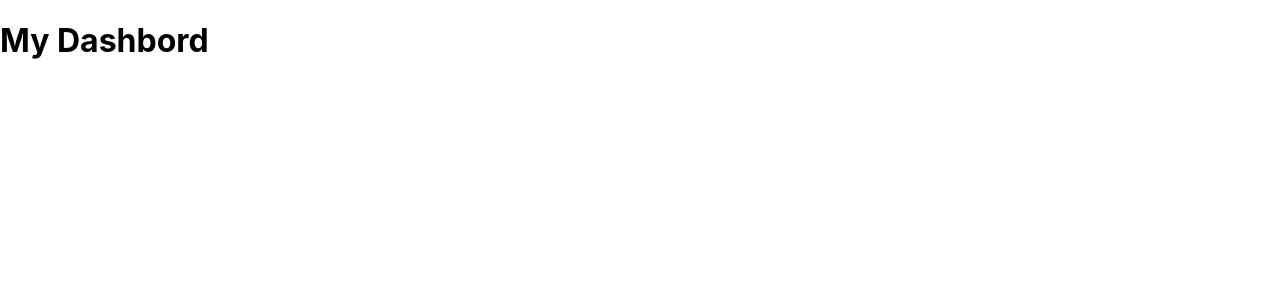
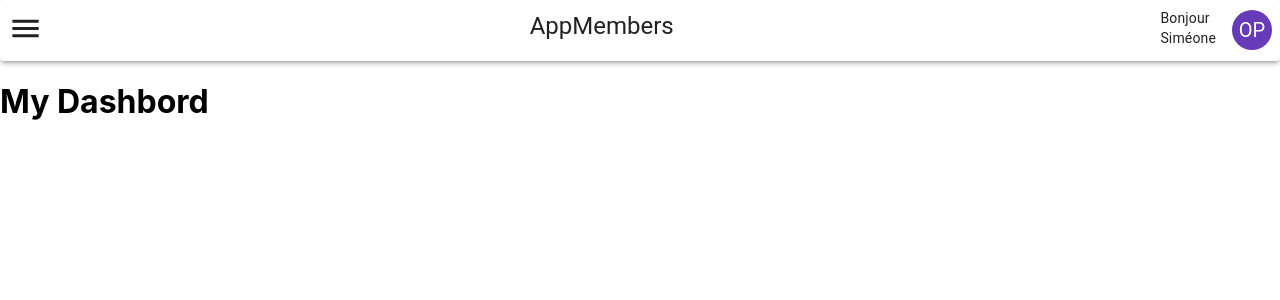
Before and after one commit to stevenUchiwa/appAdmin, a React (Create React App) app in the folder front/: page /home in a window 1280 px wide. Shown: the top 300 px of the page. Built offline with nearby package versions, Linux system fonts and the light colour scheme.

Commit message:
Add topbar

```diff
--- a/front/public/index.html
+++ b/front/public/index.html
@@ -24,7 +24,7 @@
       work correctly both with client-side routing and a non-root public URL.
       Learn how to configure a non-root public URL by running `npm run build`.
     -->
-    <title>React App</title>
+    <title>AppMembers</title>
   </head>
   <body>
     <noscript>You need to enable JavaScript to run this app.</noscript>
--- /dev/null
+++ b/front/src/comme/TopBar/Topbar.tsx
@@ -0,0 +1,36 @@
+import * as React from 'react';
+import Box from '@mui/material/Box';
+import Paper from '@mui/material/Paper';
+import MenuIcon from '@mui/icons-material/Menu';
+import Typography from '@mui/material/Typography';
+import { deepOrange, deepPurple } from '@mui/material/colors';
+import Avatar from '@mui/material/Avatar';
+
+
+
+
+const Topbar = () =>{
+    return(
+        <Paper elevation={3} sx={{ display: 'flex', justifyContent: 'space-between',alignContent: 'center',alignItems: 'center', p: 1}}>
+             <Box onClick={() => console.log('je suis clicker!')}>
+              <MenuIcon fontSize="large" />
+             </Box>
+             <Typography variant="h5" gutterBottom component="div">
+                   AppMembers
+              </Typography>
+              <Box sx={{display: 'flex',alignItems: 'center'}}>
+                  <Box sx={{mr: 2}}>
+                  <Typography variant="body2" gutterBottom component="h6" sx={{mb: 0, pb: 0}}>
+                      Bonjour
+                  </Typography>
+                  <Typography variant="body2" gutterBottom component="h6">
+                      Siméone
+                  </Typography>
+                  </Box>
+                  <Avatar sx={{ bgcolor: deepPurple[500] }}>OP</Avatar>
+              </Box>
+        </Paper>
+    )
+}
+
+export default Topbar;
--- /dev/null
+++ b/front/src/comme/TopBar/index.tsx
@@ -0,0 +1,3 @@
+import Topbar from './Topbar';
+
+export default Topbar;
--- a/front/src/component/Dashbord/Dashbord.tsx
+++ b/front/src/component/Dashbord/Dashbord.tsx
@@ -1,9 +1,13 @@
 import React from "react";
+import Topbar from "../../comme/TopBar";
 
 
 const Dashbord = function(){
     return(
-        <h1>My Dashbord</h1>
+        <>
+            <Topbar />
+            <h1>My Dashbord</h1>
+        </>
     )
 }
 
```
